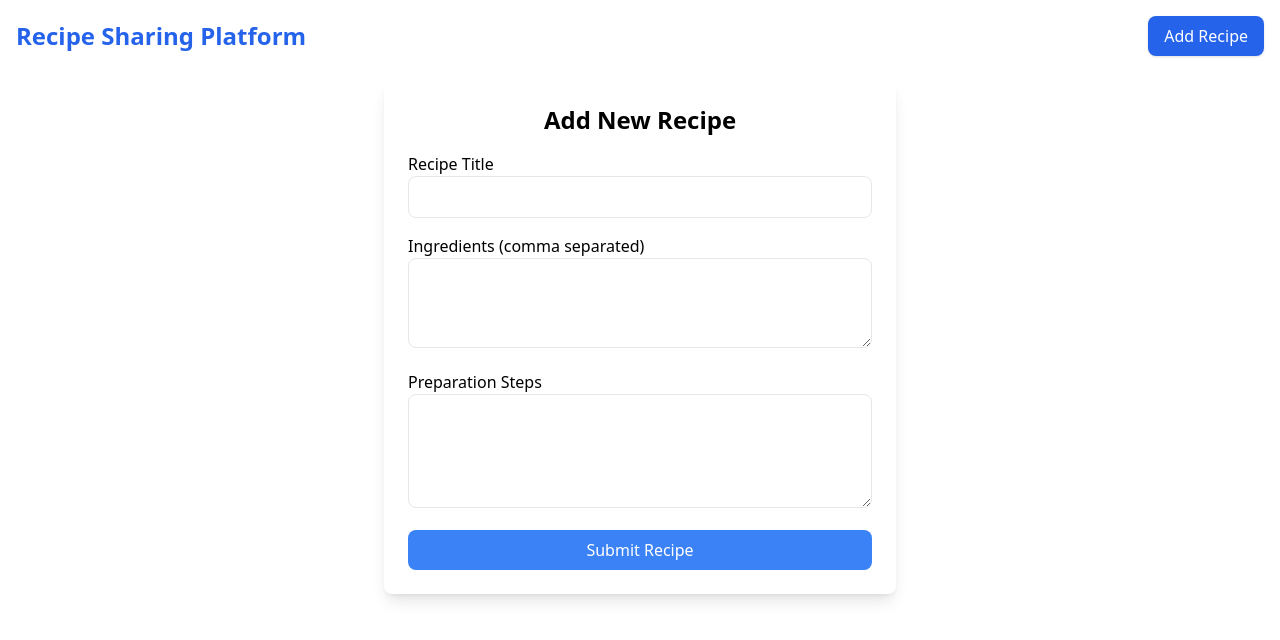
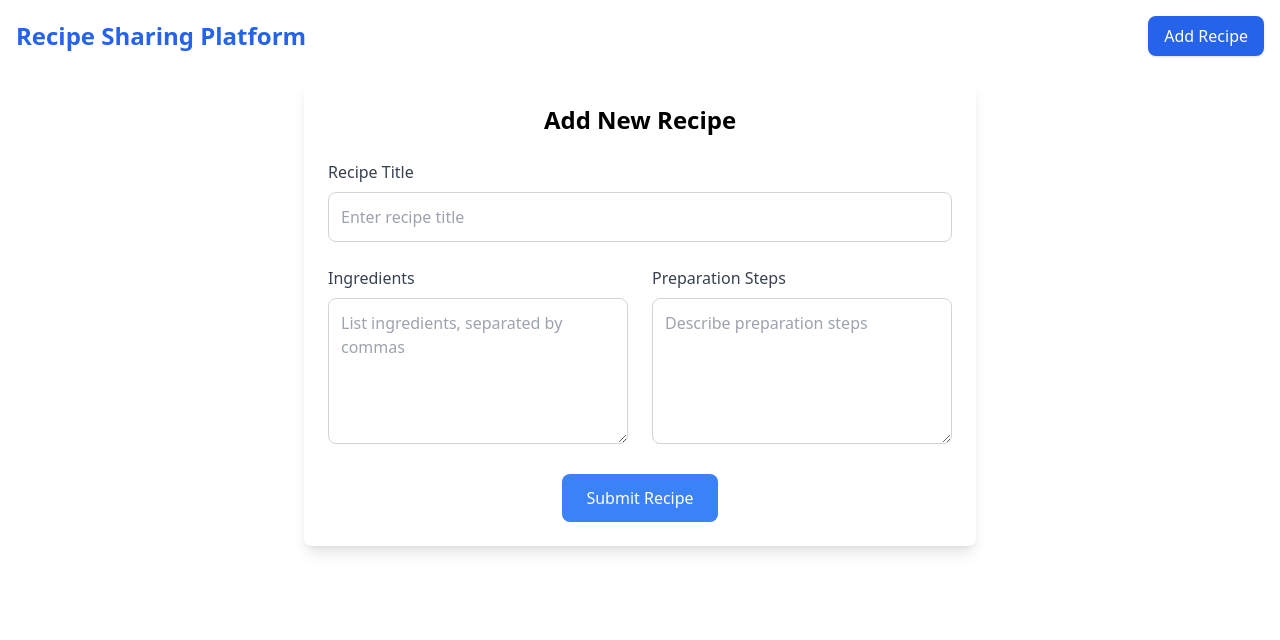
Before and after one commit to mangyvee/alx-fe-reactjs, a React (Vite) app in the folder recipe-sharing-platform/: page /add-recipe in a window 1280 px wide. Shown: the top 640 px of the page. Built offline with nearby package versions, Linux system fonts and the light colour scheme.

Commit message:
Update AddRecipeForm

```diff
--- a/recipe-sharing-platform/src/components/AddRecipeForm.jsx
+++ b/recipe-sharing-platform/src/components/AddRecipeForm.jsx
@@ -6,101 +6,81 @@ const AddRecipeForm = () => {
   const [steps, setSteps] = useState("");
   const [errors, setErrors] = useState({});
 
-  // ✅ Validation function (required by checker)
   const validate = () => {
-    const newErrors = {};
-
-    if (!title.trim()) {
-      newErrors.title = "Title is required";
-    }
-    if (!ingredients.trim()) {
-      newErrors.ingredients = "Ingredients are required";
-    } else {
-      const ingredientList = ingredients.split(",");
-      if (ingredientList.length < 2) {
-        newErrors.ingredients = "Please list at least 2 ingredients";
-      }
-    }
-    if (!steps.trim()) {
-      newErrors.steps = "Preparation steps are required";
-    }
-
-    setErrors(newErrors);
-    return Object.keys(newErrors).length === 0;
+    let formErrors = {};
+    if (!title.trim()) formErrors.title = "Title is required";
+    if (!ingredients.trim()) formErrors.ingredients = "Ingredients are required";
+    if (!steps.trim()) formErrors.steps = "Preparation steps are required";
+    return formErrors;
   };
 
   const handleSubmit = (e) => {
     e.preventDefault();
-
-    if (validate()) {
-      const newRecipe = {
-        title,
-        ingredients,
-        steps,
-      };
-      console.log("New Recipe Submitted:", newRecipe);
-
-      // Reset form
+    const formErrors = validate();
+    if (Object.keys(formErrors).length > 0) {
+      setErrors(formErrors);
+      return;
+    }
+    alert("Recipe submitted successfully!");
     setTitle("");
     setIngredients("");
     setSteps("");
     setErrors({});
-    }
   };
 
   return (
-    <div className="max-w-lg mx-auto p-6 bg-white shadow-lg rounded-lg mt-6">
-      <h2 className="text-2xl font-bold mb-4 text-center">Add New Recipe</h2>
-      <form onSubmit={handleSubmit} className="space-y-4">
-        {/* Title */}
-        <div>
-          <label className="block font-medium">Recipe Title</label>
+    <div className="max-w-2xl mx-auto p-6 bg-white shadow-lg rounded-lg">
+      <h2 className="text-2xl font-bold mb-6 text-center">Add New Recipe</h2>
+      <form onSubmit={handleSubmit} className="grid grid-cols-1 md:grid-cols-2 gap-6">
+
+        {/* Recipe Title */}
+        <div className="md:col-span-2">
+          <label className="block text-gray-700 font-medium mb-2">Recipe Title</label>
           <input
             type="text"
-            className="w-full p-2 border rounded-lg focus:ring-2 focus:ring-blue-400"
             value={title}
             onChange={(e) => setTitle(e.target.value)}
+            className="w-full p-3 border border-gray-300 rounded-lg focus:ring-2 focus:ring-blue-500"
+            placeholder="Enter recipe title"
           />
-          {errors.title && (
-            <p className="text-red-500 text-sm">{errors.title}</p>
-          )}
+          {errors.title && <p className="text-red-500 text-sm">{errors.title}</p>}
         </div>
 
         {/* Ingredients */}
-        <div>
-          <label className="block font-medium">Ingredients (comma separated)</label>
+        <div className="md:col-span-1">
+          <label className="block text-gray-700 font-medium mb-2">Ingredients</label>
           <textarea
-            className="w-full p-2 border rounded-lg focus:ring-2 focus:ring-blue-400"
-            rows="3"
             value={ingredients}
             onChange={(e) => setIngredients(e.target.value)}
-          ></textarea>
-          {errors.ingredients && (
-            <p className="text-red-500 text-sm">{errors.ingredients}</p>
-          )}
+            className="w-full p-3 border border-gray-300 rounded-lg focus:ring-2 focus:ring-blue-500"
+            placeholder="List ingredients, separated by commas"
+            rows="5"
+          />
+          {errors.ingredients && <p className="text-red-500 text-sm">{errors.ingredients}</p>}
         </div>
 
         {/* Steps */}
-        <div>
-          <label className="block font-medium">Preparation Steps</label>
+        <div className="md:col-span-1">
+          <label className="block text-gray-700 font-medium mb-2">Preparation Steps</label>
           <textarea
-            className="w-full p-2 border rounded-lg focus:ring-2 focus:ring-blue-400"
-            rows="4"
             value={steps}
             onChange={(e) => setSteps(e.target.value)}
-          ></textarea>
-          {errors.steps && (
-            <p className="text-red-500 text-sm">{errors.steps}</p>
-          )}
+            className="w-full p-3 border border-gray-300 rounded-lg focus:ring-2 focus:ring-blue-500"
+            placeholder="Describe preparation steps"
+            rows="5"
+          />
+          {errors.steps && <p className="text-red-500 text-sm">{errors.steps}</p>}
         </div>
 
-        {/* Submit */}
+        {/* Submit Button */}
+        <div className="md:col-span-2 flex justify-center">
           <button
             type="submit"
-          className="w-full bg-blue-500 text-white p-2 rounded-lg hover:bg-blue-600 transition"
+            className="px-6 py-3 bg-blue-500 text-white rounded-lg hover:bg-blue-600 transition"
           >
             Submit Recipe
           </button>
+        </div>
       </form>
     </div>
   );
```
Lines whose indentation alone changed are shown as unchanged.
